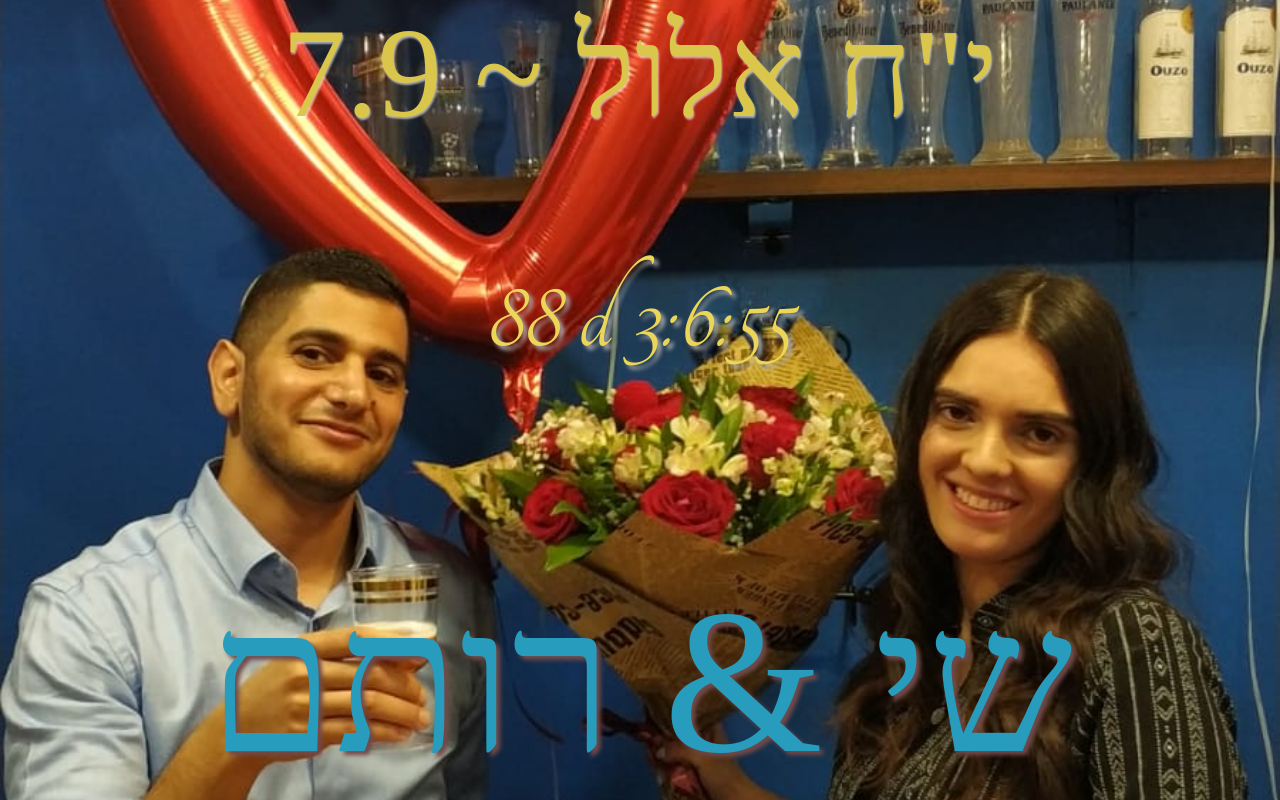
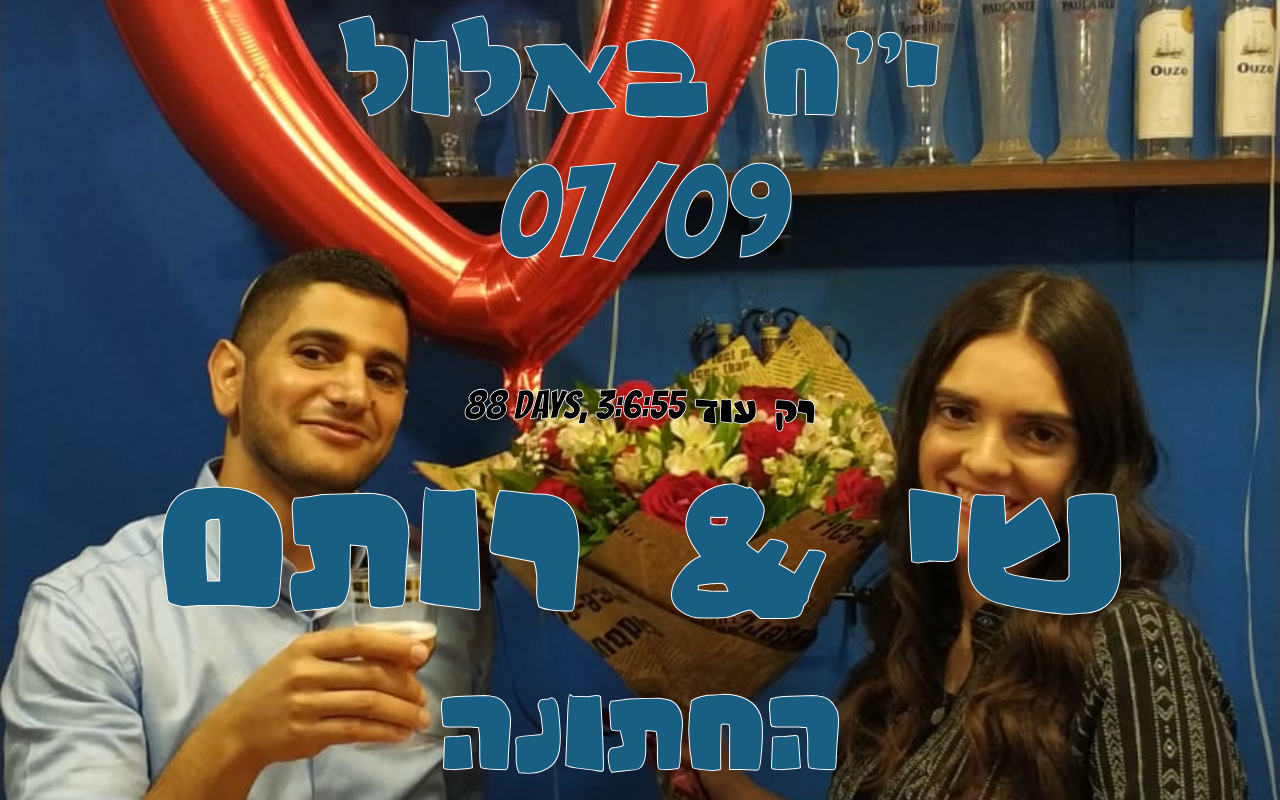
Before and after one commit to shaike310/Wedding, a React (Create React App) app: page / in a window 1280 px wide. Built offline with nearby package versions, Linux system fonts and the light colour scheme.

Commit message:
ofek styling

```diff
--- a/src/Marriage-Info.css
+++ b/src/Marriage-Info.css
@@ -1,9 +1,28 @@
+
+
+
+
+@font-face{
+  font-family: "BANGERS";
+  src: url("./assets/BANGERS-REGULAR.TTF") format("truetype");
+}
+
+
+@font-face{
+  font-family: "ALPACA";
+  src: url("./assets/BN\ ALPACA.TTF") format("truetype");
+}
 
   .text {
-    font-family: Guttman Yad;
+    /* font-family: Guttman Yad; */
+
+    -webkit-text-fill-color: #195e83; /* Will override color (regardless of order) */
+    -webkit-text-stroke-width: 1px;
+    -webkit-text-stroke-color: white;
+    font-family: ALPACA;
     font-size: 10vw;
-    color: rgb(219, 198, 76);;
-    text-shadow: 1px 2px 2px rgba(252, 253, 253, 0.603);
+    /* color: rgb(219, 198, 76);;
+    text-shadow: 1px 2px 2px rgba(252, 253, 253, 0.603); */
     direction: rtl;
     position: absolute;
     top: 0;
@@ -14,12 +33,22 @@
     margin-left: auto;
   }
 
+ .eng-date{
+  font-family: BANGERS;
+  position: relative;
+    bottom: 0px;;
+ }
+
   #rotem-names {
-    font-family: Guttman Yad;
+    font-family: ALPACA;
     font-size: 16vw;
     direction: rtl;
-    color: #279cbd;
-    text-shadow: 4px 4px 4px rgb(112, 74, 74);
+    /* color: #279cbd; */
+
+    -webkit-text-fill-color: #195e83; /* Will override color (regardless of order) */
+    -webkit-text-stroke-width: 1px;
+    -webkit-text-stroke-color: white;
+    /* text-shadow: 4px 4px 4px rgb(112, 74, 74); */
     position: absolute;
     bottom: 0;
     margin-bottom: auto;
@@ -28,3 +57,9 @@
     margin-right: auto;
     margin-left: auto;
   }
+
+  .theWedding-text{
+    font-size: 10vw;
+    position: relative;
+    bottom: 0px;;
+  }
--- a/src/Marriage-Info.jsx
+++ b/src/Marriage-Info.jsx
@@ -6,10 +6,16 @@ export const MarriageInfo = function   MarriageInfo() {
     return (
         <div class="txt-comp">
             <div class="text">
-                י"ח אלול ~ 7.9
+                י"ח באלול
+                <div className="eng-date">
+                    07/09
+                </div>
             </div>
             <div id="rotem-names">
                 שי & רותם
+                <div className="theWedding-text">
+                    החתונה
+                </div>
              </div>
         </div>
     );
--- a/src/index.css
+++ b/src/index.css
@@ -14,6 +14,8 @@ code {
 
 body > #root > div {
   height: 100vh;
+  /* opacity: 0.8; */
+
 }
 
 
@@ -27,6 +29,6 @@ html{
   background-size: cover;
   background-position-x: center;
   background-position-y: center;
-
   overflow-y: hidden;
+  /* opacity: 0.8; */
 }
--- a/src/marriage-data.css
+++ b/src/marriage-data.css
@@ -1,5 +1,50 @@
 @import url('https://fonts.googleapis.com/css?family=Tangerine');
 
+
+
+@font-face{
+  font-family: "BANGERS";
+  src: url("./assets/BANGERS-REGULAR.TTF") format("truetype");
+}
+
+
+@font-face{
+  font-family: "ALPACA";
+  src: url("./assets/BN\ ALPACA.TTF") format("truetype");
+}
+
+.text-after{
+  text-align: center;
+  /* font-size: 15vh; */
+  /* font-family: Arial, Helvetica, sans-serif; */
+  /* text-shadow: 4px 4px 4px #aaa; */
+
+
+  -webkit-text-fill-color: white; /* Will override color (regardless of order) */
+  -webkit-text-stroke-width: 0.7px;
+  -webkit-text-stroke-color: black;
+  font-family: ALPACA;
+  /* font-weight: bolder; */
+  color: white;
+  margin-top: 20%;
+  top: 0;
+  position: absolute;
+  right: 0;
+  left: 0;
+  margin-right: auto;
+  margin-left: auto;
+
+}
+
+.conuntdown-text-before{
+     font-family: ALPACA;
+     /* font-family: BANGERS; */
+ margin-left: 10px;
+     -webkit-text-fill-color: black; /* Will override color (regardless of order) */
+     -webkit-text-stroke-width: 0.8px;
+     -webkit-text-stroke-color: white;
+     font-size: 5vh;
+}
 
 .conuntdown-timer {
     /* text-align: center;
@@ -8,12 +53,19 @@
     text-shadow: 4px 4px 4px #aaa;
     color: rgb(236, 214, 88); */
 
+    /* font-family: ALPACA; */
+    font-family: BANGERS;
+
+    -webkit-text-fill-color: black; /* Will override color (regardless of order) */
+    -webkit-text-stroke-width: 0.8px;
+    -webkit-text-stroke-color: white;
+
     text-align: center;
-    font-size: 15vh;
-    font-family: 'Tangerine', serif;
+    font-size: 5vh;
+    /* font-family: 'Tangerine', serif;
     text-shadow: 4px 4px 4px #aaa;
-    color: rgb(236, 214, 88);
-    margin-top: 20%;
+    color: rgb(236, 214, 88); */
+    margin-top: 30%;
     top: 0;
     position: absolute;
     right: 0;
--- a/src/marriage-data.jsx
+++ b/src/marriage-data.jsx
@@ -4,7 +4,7 @@ import {MarriageInfo} from './Marriage-Info'
 import './marriage-data.css';
 
 const Completionist = () =>
-<span>
+<span className="text-after">
   <p>! שי ורותם נ ש ו א י ם </p>
   <p>בררררוור שהחתונה הייתה מהממת </p>
   <p> מאחל לנו אהבה ואושר במשך כל החיים </p>
@@ -17,7 +17,11 @@ const renderer = ({days, hours, minutes, seconds, completed }) => {
     return <Completionist />;
   } else {
     // Render a countdown
-  return <div className= "conuntdown-timer" > {days} d {hours}:{minutes}:{seconds}</div>;
+  return <div className= "conuntdown-timer" > {days} DAYS, {hours}:{minutes}:{seconds}
+
+   <span className="conuntdown-text-before">
+     רק עוד
+     </span> </div> ;
   }
 };
 
```
Also changed, not shown: src/assets/BANGERS-REGULAR.TTF (added), src/assets/BN ALPACA.TTF (added).
